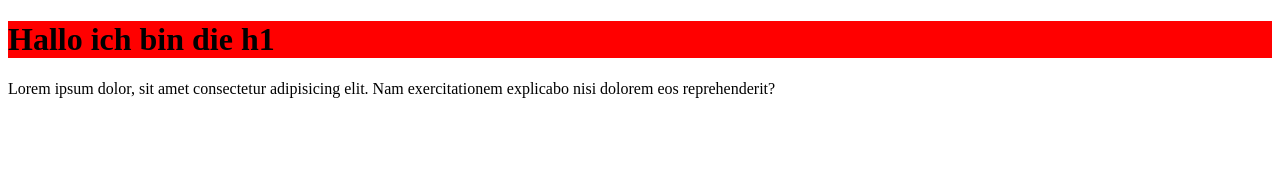
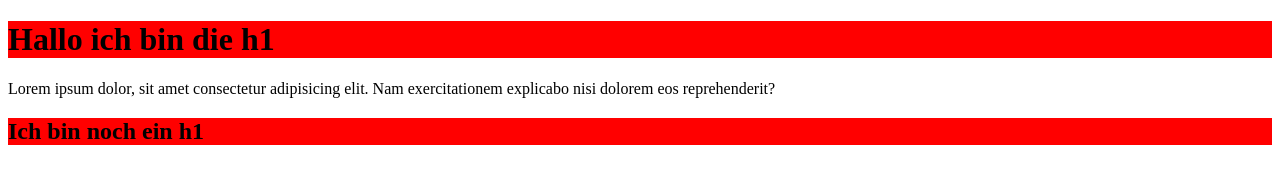
Before and after one commit to MarzioCostantini/test-git, a plain HTML site: page index.html in a window 1280 px wide. Drawn offline with Linux system fonts and the light colour scheme.

Commit message:
add section

```diff
--- a/index.html
+++ b/index.html
@@ -17,5 +17,8 @@
       Lorem ipsum dolor, sit amet consectetur adipisicing elit. Nam
       exercitationem explicabo nisi dolorem eos reprehenderit?
     </p>
+    <section>
+      <h1>Ich bin noch ein h1</h1>
+    </section>
   </body>
 </html>
```
